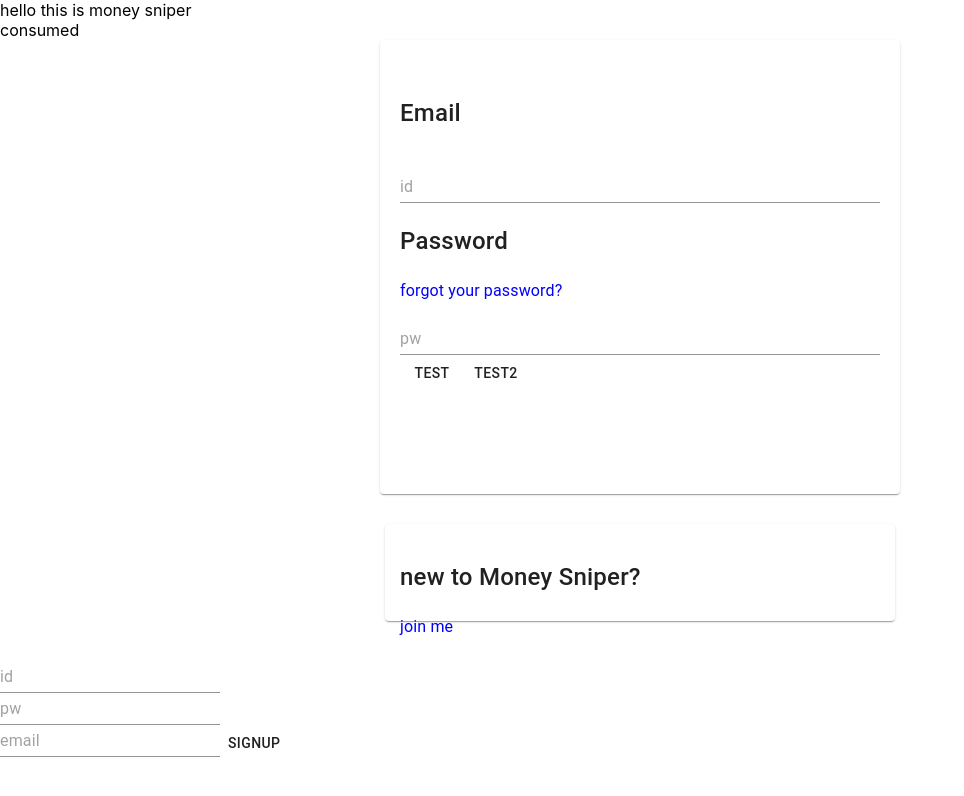
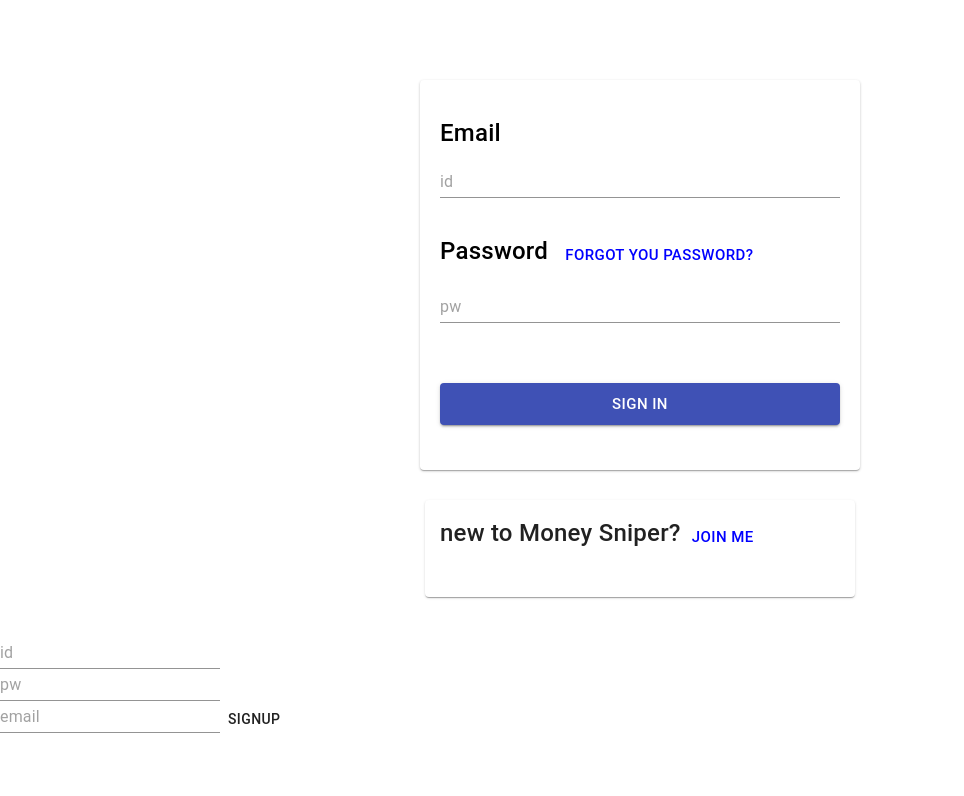
Before and after one commit to crystalvalley/MoneySniper, a React (Create React App) app in the folder WebApp/react-ts/: page / in a window 1280 px wide. Shown: the top 796 px of the page, without its empty margins (0-964 px from the left). Built offline with nearby package versions, Linux system fonts and the light colour scheme.

Commit message:
Material UI - Sign In component design
Signin 컴포넌트 디자인,
재활용 가능한 컴포넌트를 위한 디렉토리 추가

```diff
--- /dev/null
+++ b/WebApp/react-ts/src/Environment/Components/CustomButton.tsx
@@ -0,0 +1,29 @@
+import React from 'react';
+import { WithStyles } from "@material-ui/styles";
+import { Button } from "@material-ui/core";
+const styles = {}
+
+interface IProps {
+    text: string,
+    clickEvent(): void,
+    className:string,
+    type:"contained"|"text"|"outlined",
+    fullWidth:boolean
+}
+
+const CustomButton: React.SFC<IProps> = (props) => {
+
+    return (
+        <Button
+            color="primary" size="large"
+            fullWidth={props.fullWidth}
+            variant={props.type}
+            onClick={props.clickEvent}
+            className={props.className}
+        >
+            {props.text}
+        </Button>
+    )
+}
+
+export default CustomButton;
--- a/WebApp/react-ts/src/pages/App.tsx
+++ b/WebApp/react-ts/src/pages/App.tsx
@@ -6,7 +6,6 @@
 const App: React.FC = () => {
   return (
     <div className="App">
-      hello this is money sniper
       <UserInfo>
         <Signin />
         <br/>
--- a/WebApp/react-ts/src/pages/Main/Signin.tsx
+++ b/WebApp/react-ts/src/pages/Main/Signin.tsx
@@ -1,84 +1,95 @@
-import React, {useReducer, useContext} from "react";
-import {TextField,Button ,Paper, Typography} from "@material-ui/core";
+import React, { useReducer, useContext } from "react";
+import { TextField, Button, Paper, Typography, Box, createMuiTheme } from "@material-ui/core";
 import axios from "axios";
 import InputR from "../../Environment/Reducers/InputReducer"
-import {UserLoginInfoContext} from "../../context/UserLoginInfoContextProvider"
+import { UserLoginInfoContext } from "../../context/UserLoginInfoContextProvider"
 import { withStyles, WithStyles } from '@material-ui/styles';
-
+import CustomButton from "../../Environment/Components/CustomButton";
 // 3개, 컴포넌트, 스타일, 리듀서
 // 컴포넌트 , IProps
 // 스타일
 // 리듀서 IAction,IState
 
-
-const styles={
-    paper:{
+const styles = {
+    paper: {
+        top: "10vh",
         width: "25vw",
-        minWidth:"480px",
+        minWidth: "400px",
         height: "20vw",
-        minHeight:"384px",
-        margin:"0 auto",
-        padding:"35px 20px 35px 20px",
+        minHeight: "320px",
+        margin: "0 auto",
+        marginTop: "10vh",
+        padding: "35px 20px 35px 20px",
+        boxShadow: "0px 1px 3px 0px rgba(0,0,0,0.2),0px 1px 1px 0px rgba(0,0,0,0.14),0px 2px 1px -1px rgba(0,0,0,0.12)",
+        borderRadius: "4px"
     },
-    smallPaper:{
-        top:"20vw",
+    smallPaper: {
+        top: "20vw",
         width: "25vw",
-        minWidth:"480px",
+        minWidth: "400px",
         height: "3.5vw",
-        minHeight:"67px",
-        margin:"0 auto",
-        marginTop:"30px",
-        padding:"15px",
+        minHeight: "67px",
+        margin: "0 auto",
+        marginTop: "30px",
+        padding: "15px",
 
     },
-    typho:{
-        fontSize:"1.5rem",
-        fontWeight:500,
-        margin:"20px 0px 20px 0px"
+    typho: {
+        fontSize: "1.5rem",
+        fontWeight: 500,
+        margin: "20px 0px 20px 0px"
     },
-    blueTypho:{
-        color:"blue",
-        fontStyle:"underline",
-        testAlign:"right"
-    }
+    blue: {
+        color: "blue",
+    },
+    inner: {
+        marginBottom: "35px"
+    },
+    tField: {
+        marginTop: "15px"
+    },
+    btn: {
+        marginTop: "25px"
+    },
 }
 
-interface Action{
+
+interface Action {
     type: string,
-    setId?(id:string):void
-    setId2?(id:string):void
+    setId?(id: string): void
+    setId2?(id: string): void
     val?: IState
 }
 
-interface IState{
-    id:string,
-    pw:string
+interface IState {
+    id: string,
+    pw: string
 }
 
-const LoginR = (state: IState, action: Action)=>{
-    switch(action.type) {
+const LoginR = (state: IState, action: Action) => {
+    switch (action.type) {
         case "setId":
             action.setId!(state.id);
-            axios.post("URL",{
-                param:{
-                    id:state.id,
-                    pw:state.pw
+            axios.post("URL", {
+                param: {
+                    id: state.id,
+                    pw: state.pw
                 }
-            }).then((res)=>{
-                if(res.data.success){
+            }).then((res) => {
+                if (res.data.success) {
                 }
             })
             return state;
             break;
         case "setId2":
             action.setId2!(state.id);
-            axios.post("URL",{
-                param:{
-                    id:state.id,
-                    pw:state.pw
+            axios.post("URL", {
+                param: {
+                    id: state.id,
+                    pw: state.pw
                 }
-            }).then((res)=>{
-                if(res.data.success){
+            }).then((res) => {
+                if (res.data.success) {
                 }
             })
             return state;
@@ -92,39 +103,46 @@
     }
 }
 
-const Signin :React.SFC<WithStyles<typeof styles>> = (props) => {
+const Signin: React.SFC<WithStyles<typeof styles>> = (props) => {
     const { classes } = props;
-    const inputR = InputR<{id:string,pw:string}>();
-    const [inputState, inputDispatch] = useReducer(inputR, {id:"",pw:""})
-    const [loginState, loginDispatch] = useReducer(LoginR, {id:"",pw:""})
+    const inputR = InputR<{ id: string, pw: string }>();
+    const [inputState, inputDispatch] = useReducer(inputR, { id: "", pw: "" })
+    const [loginState, loginDispatch] = useReducer(LoginR, { id: "", pw: "" })
     const c = useContext(UserLoginInfoContext)
 
     const onLogin = () => {
-        loginDispatch({type: "stateChange", val: inputState})
-        loginDispatch({type: "setId", setId:c.setId})
+        loginDispatch({ type: "stateChange", val: inputState })
+        loginDispatch({ type: "setId", setId: c.setId })
     }
 
     const onLogin2 = () => {
-        loginDispatch({type: "stateChange", val: inputState})
-        loginDispatch({type: "setId2", setId2:c.setId2})
+        loginDispatch({ type: "stateChange", val: inputState })
+        loginDispatch({ type: "setId2", setId2: c.setId2 })
     }
 
 
     return (
         <div>
-            {c.id}<br />
-            <Paper className={classes.paper}>
-                <Typography className={classes.typho}>Email</Typography><br/>
-                <TextField fullWidth placeholder="id"  onChange={(e) => { inputDispatch({type:"id",val:e.currentTarget.value})}} /><br />
-                <Typography className={classes.typho}>Password</Typography>
-                <Typography className={classes.blueTypho}>forgot your password?</Typography><br/>
-                <TextField fullWidth placeholder="pw" onChange={(e) => { inputDispatch({type:"pw",val:e.currentTarget.value})}}/><br />
-                <Button onClick={onLogin}>test</Button>
-                <Button onClick={onLogin2}>test2</Button>
-            </Paper>
+            <Box flexDirection="column" className={classes.paper}>
+                <Box className={classes.inner} flexGrow="1">
+                    <Typography component="span" className={classes.typho}>Email</Typography><br />
+                    <TextField fullWidth className={classes.tField} placeholder="id" onChange={(e) => { inputDispatch({ type: "id", val: e.currentTarget.value }) }} /><br />
+                </Box>
+                <Box className={classes.inner} flexGrow="1">
+                    <Typography component="span" className={classes.typho}>Password   </Typography>
+                    {/*<Typography align="right" component="span" className={classes.blueTypho}>forgot your password?</Typography>*/}
+                    <CustomButton type="text" fullWidth={false} clickEvent={onLogin} text="Forgot you password?" className={classes.blue} />
+                    <br />
+                    <TextField type="password" fullWidth className={classes.tField} placeholder="pw" onChange={(e) => { inputDispatch({ type: "pw", val: e.currentTarget.value }) }} /><br />
+                </Box>
+                <Box textAlign="Center" className={classes.inner}>
+                    <CustomButton fullWidth={true} type="contained" clickEvent={onLogin} text="SIGN IN" className={classes.btn} />
+                </Box>
+                {/*<Button onClick={onLogin2}>test2</Button>*/}
+            </Box>
             <Paper className={classes.smallPaper}>
-                <Typography className={classes.typho}>new to Money Sniper?</Typography>
-                <Typography className={classes.blueTypho}>join me</Typography><br/>
+                <Typography component="span" className={classes.typho}>new to Money Sniper?</Typography>
+                <CustomButton fullWidth={false} type="text" clickEvent={onLogin} text="Join me" className={classes.blue} />
             </Paper>
         </div>
     )
```
Also changed, not shown: 1 other file (tests, documents, lock files or other folders).
